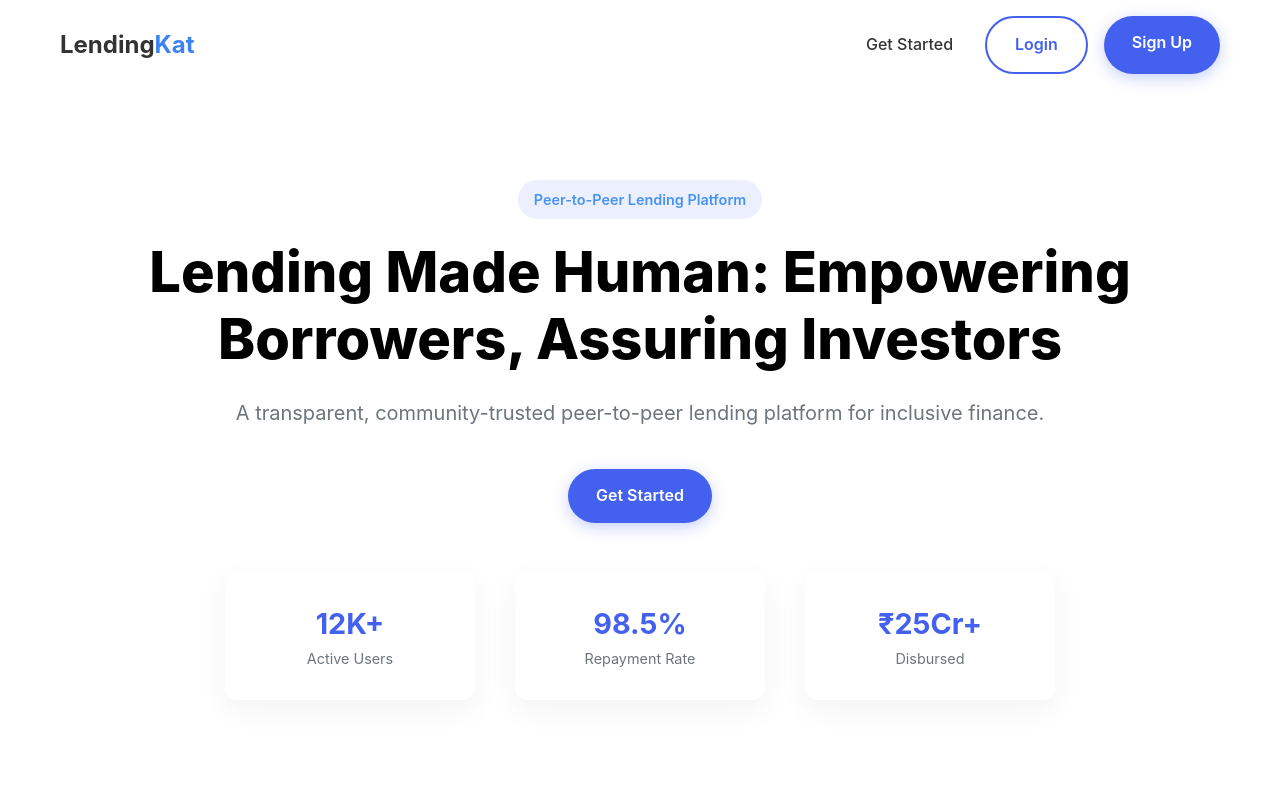
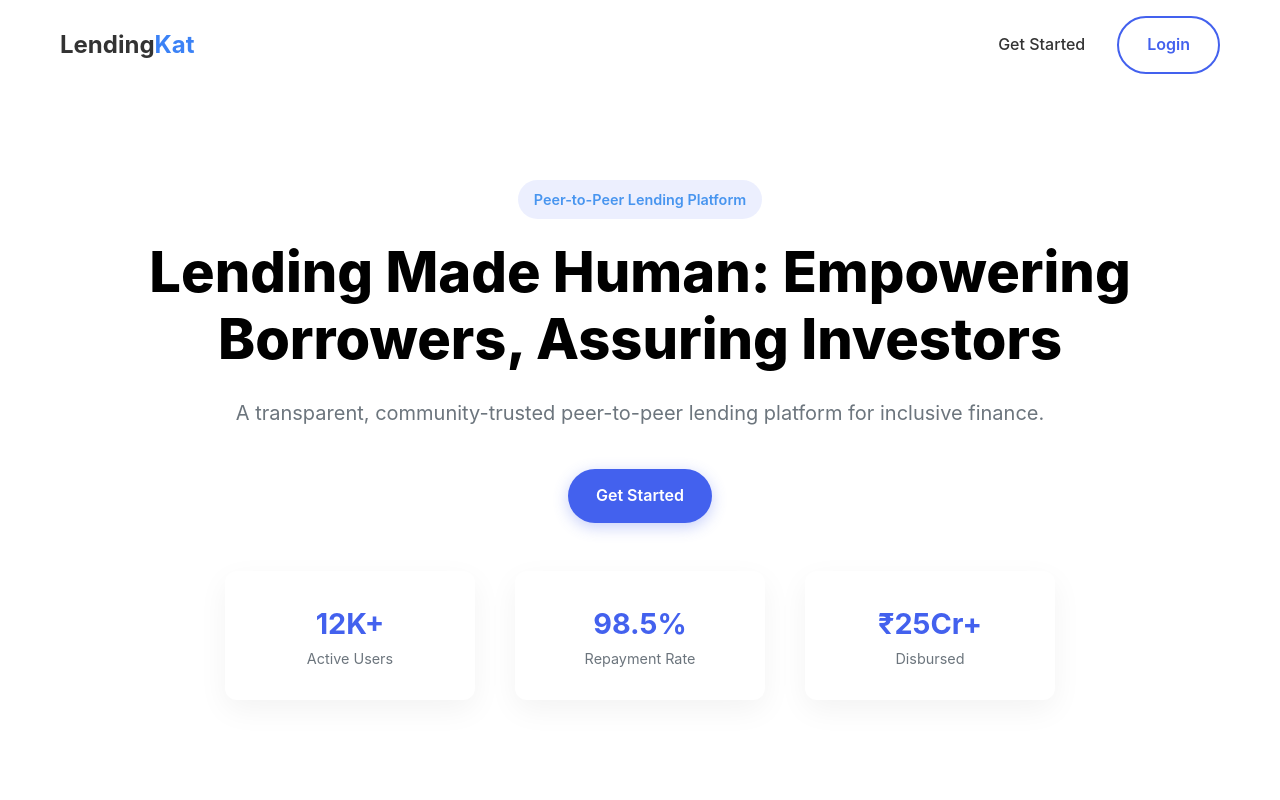
Before and after one commit to khuswant18/LendMate, a React (Vite) app: page / in a window 1280 px wide. Shown: the top 800 px of the page. Built offline with nearby package versions, Linux system fonts and the light colour scheme.

Commit message:
Changes in navbar

```diff
--- a/src/components/Navbar/Navbar.jsx
+++ b/src/components/Navbar/Navbar.jsx
@@ -41,7 +41,6 @@ function Navbar() {
           </ul>
           <div className="navbar-buttons">
             <a href="/login" className="btn btn-outline">Login</a>
-            <a href="/signup" className="btn">Sign Up</a>
           </div>
         </div>
 
```
Also changed, not shown: public/user-profilepng.png (added).
